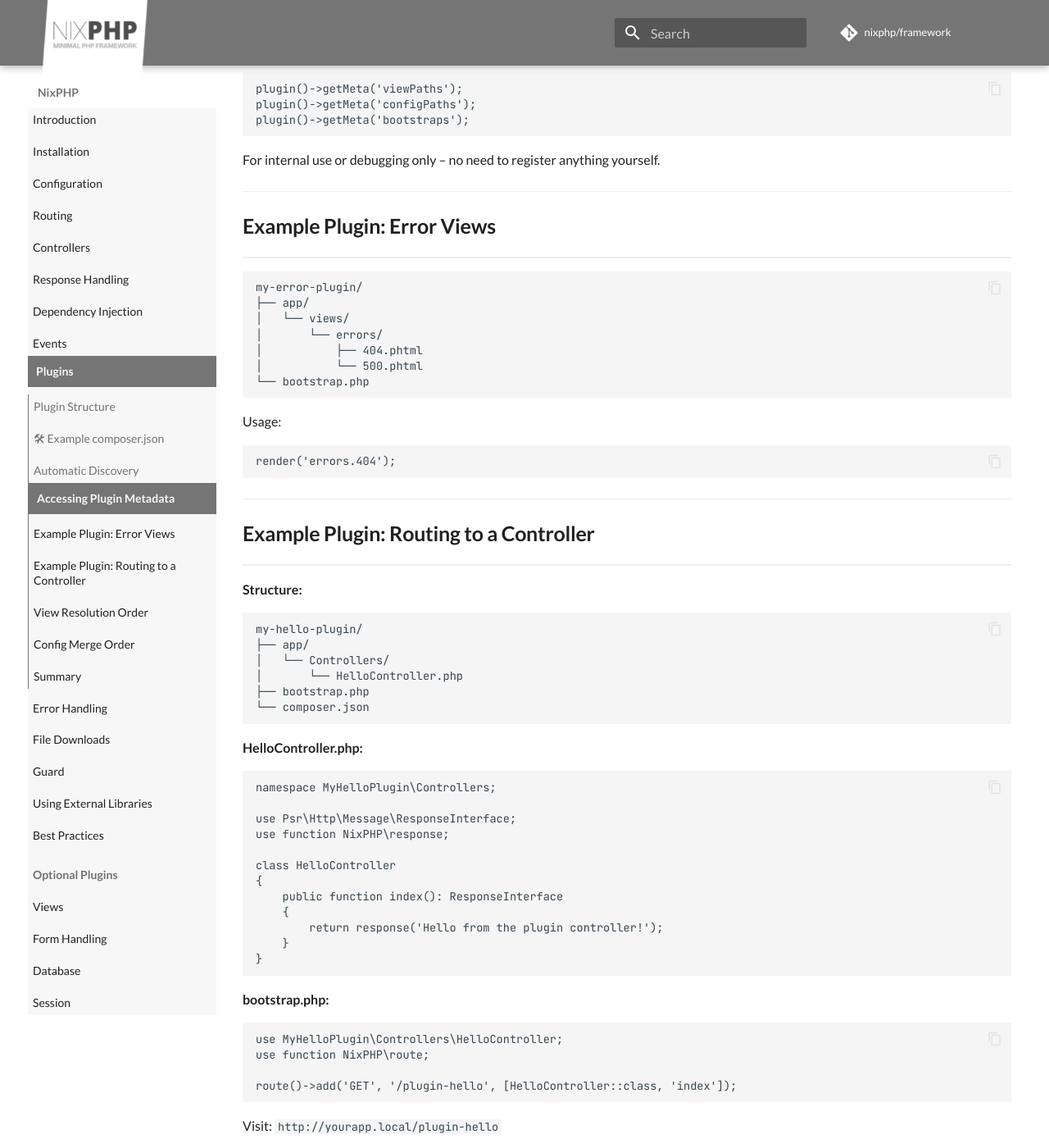
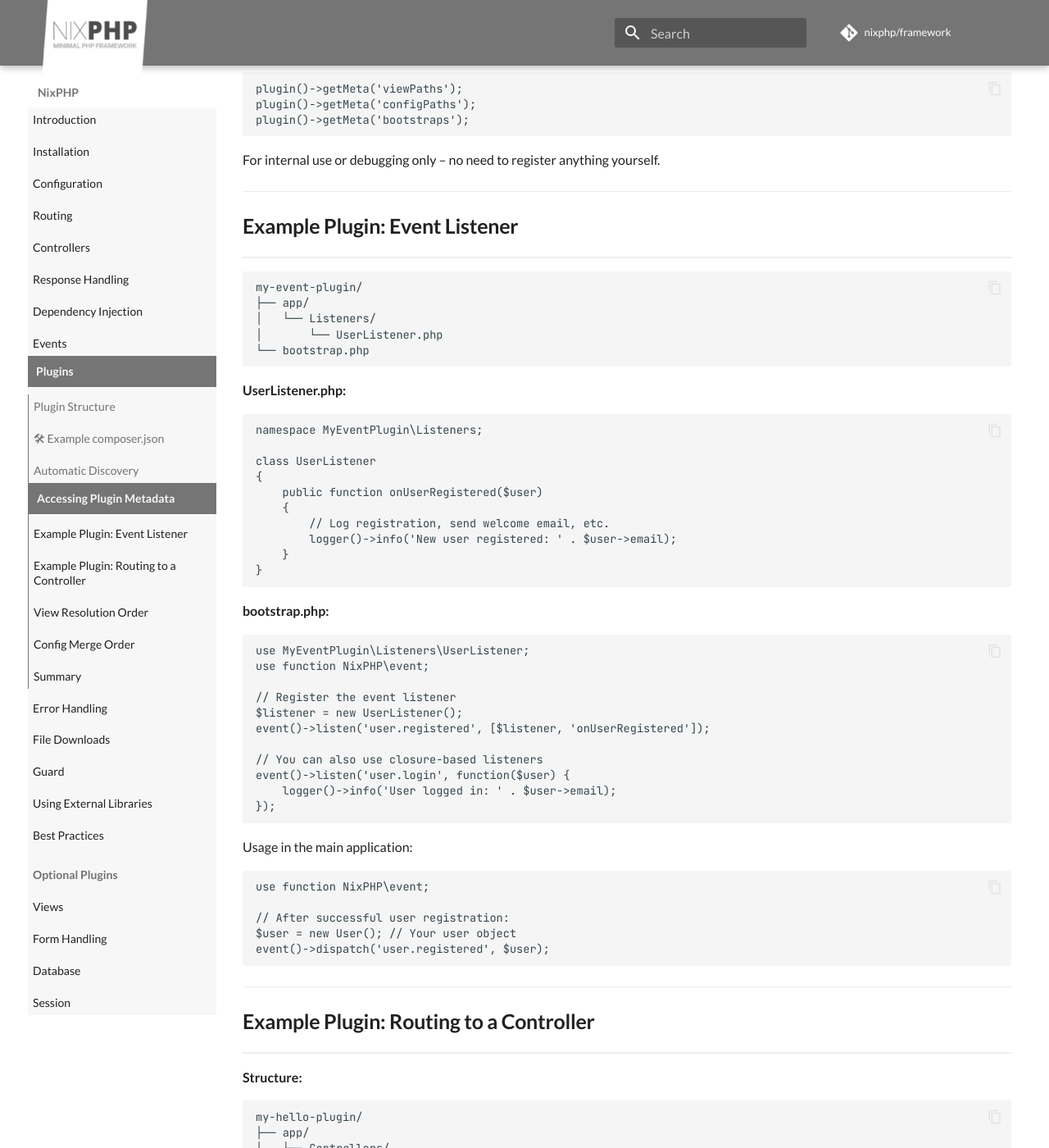
Before and after one commit to nixphp/docs, an MkDocs documentation site: the page built from pages/plugins.md, in a window 1280 px wide and 1400 px high, scrolled down 1919 px. Shown: the whole window at 82% size. Built offline with MkDocs 1.6.1 and Material for MkDocs 9.7.7, drawn with Linux system fonts in a browser that asks for light colours; comment, search, counter and statistics services are not loaded; some of the changed text lies outside the part shown.

````diff
--- a/pages/plugins.md
+++ b/pages/plugins.md
@@ -93,23 +93,48 @@
 For internal use or debugging only – no need to register anything yourself.
 
 ---
-
-## Example Plugin: Error Views
-
-```plaintext
-my-error-plugin/
+## Example Plugin: Event Listener
+``` plaintext
+my-event-plugin/
 ├── app/
-│   └── views/
-│       └── errors/
-│           ├── 404.phtml
-│           └── 500.phtml
+│   └── Listeners/
+│       └── UserListener.php
 └── bootstrap.php
 ```
+**UserListener.php:**
+``` php
+namespace MyEventPlugin\Listeners;
 
-Usage:
+class UserListener
+{
+    public function onUserRegistered($user)
+    {
+        // Log registration, send welcome email, etc.
+        logger()->info('New user registered: ' . $user->email);
+    }
+}
+```
+**bootstrap.php:**
+``` php
+use MyEventPlugin\Listeners\UserListener;
+use function NixPHP\event;
 
-```php
-render('errors.404');
+// Register the event listener
+$listener = new UserListener();
+event()->listen('user.registered', [$listener, 'onUserRegistered']);
+
+// You can also use closure-based listeners
+event()->listen('user.login', function($user) {
+    logger()->info('User logged in: ' . $user->email);
+});
+```
+Usage in the main application:
+``` php
+use function NixPHP\event;
+
+// After successful user registration:
+$user = new User(); // Your user object
+event()->dispatch('user.registered', $user);
 ```
 
 ---
@@ -160,8 +185,7 @@
 ## View Resolution Order
 
 1. App `app/views/`
-2. Plugins `plugin/app/views/`
-3. Framework `core/Resources/views/`
+2. Plugins `app/views/`
 
 ---
 
````
Also changed, not shown: pages/index.md (+33 -4 lines), site/index.html, site/plugins/index.html, site/search/search_index.json, 1 other file.
